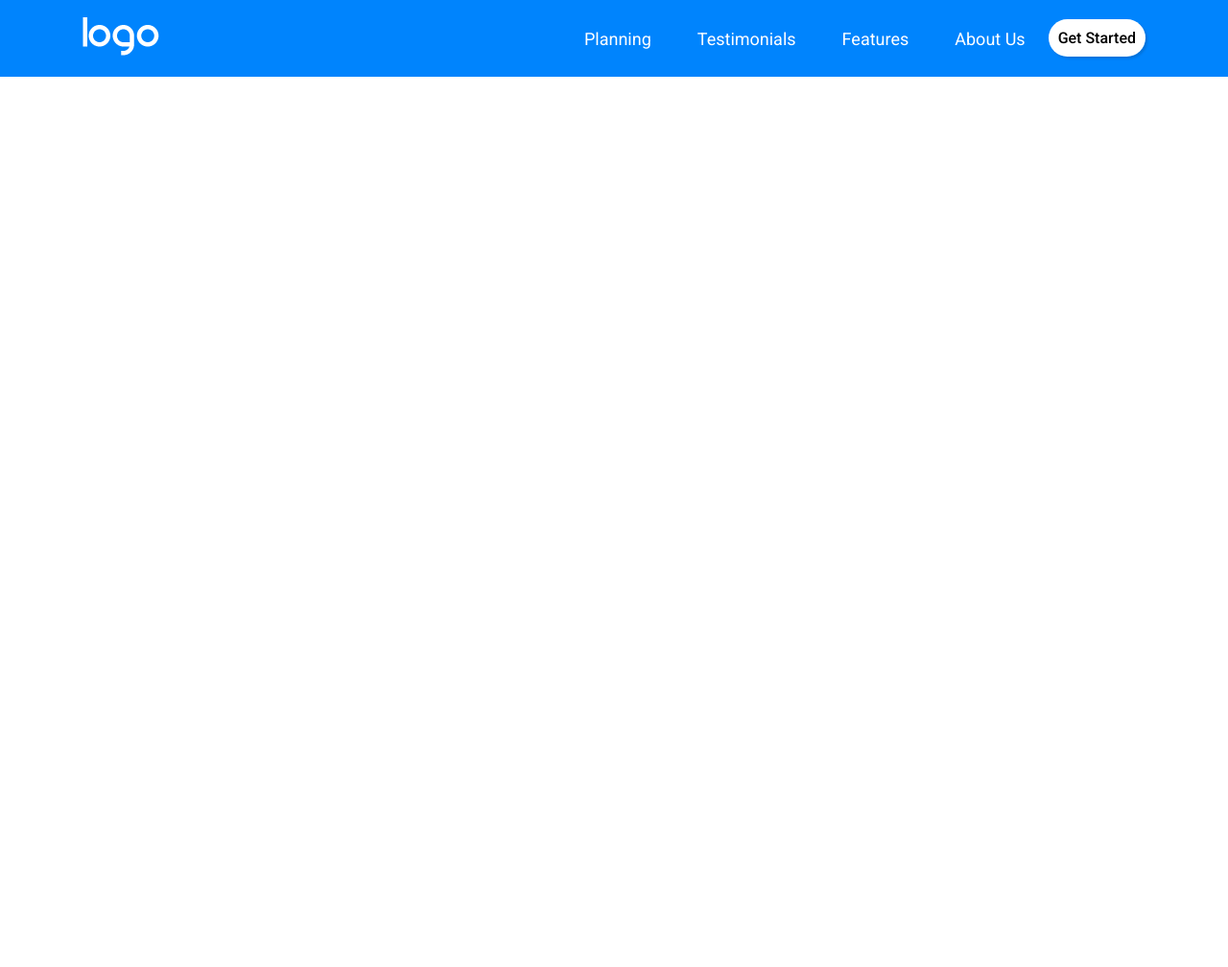
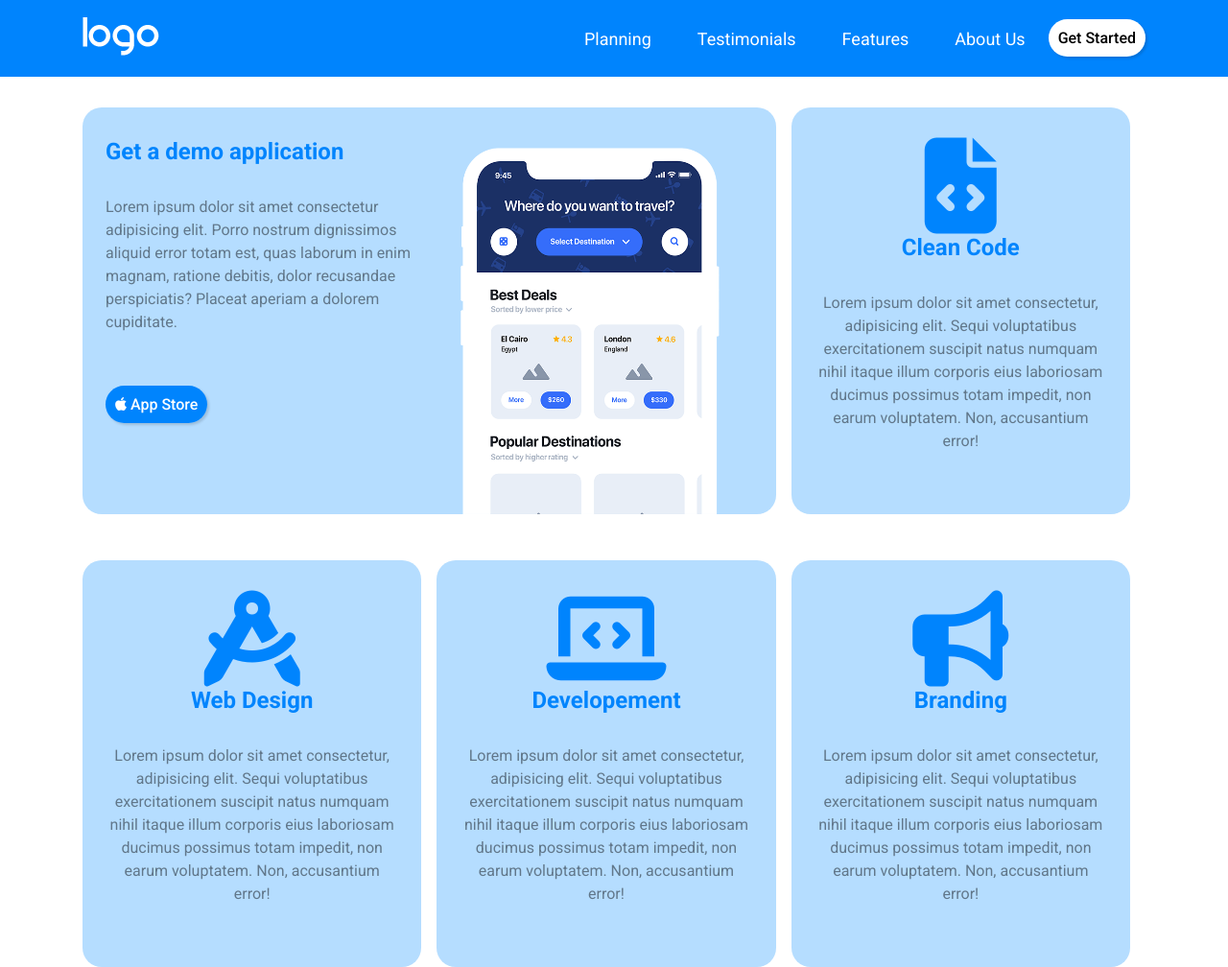
Before and after one commit to Claudio-DiGiovanni/htmlcss-responsive-layout, a plain HTML site: page index.html in a window 1280 px wide. Shown: the whole page at 96% size. Before the commit the page ends 800 px from the top, so only its background shows below. Drawn offline with Linux system fonts and the light colour scheme.

Commit message:
Add features

```diff
--- a/css/style.css
+++ b/css/style.css
@@ -13,9 +13,14 @@ body{
 .container{
     max-width: 1140px;
     padding: 0 1rem;
+    margin: auto;
 }
 
-/* style */
+.text-centered{
+    text-align: center;
+}
+
+/* navbar */
 
 .nav-top{
     background-color: #0084fd;
@@ -25,7 +30,6 @@ body{
 .nav-top .container{
     display: flex;
     justify-content: space-between;
-    margin: auto;
     align-items: center;
     height: 100%;
 }
@@ -79,3 +83,90 @@ body{
         display: none;
     }
 }
+
+/* Features */
+#features .container{
+    display: flex;
+    flex-wrap: wrap;
+    gap: 1rem;
+}
+
+#features .card{
+    width: calc(100% / 3 - 1rem);
+}
+#features .card:first-of-type{
+    display: flex;
+    width: calc(2 / 3 * 100% - 1rem);
+}
+
+#features .card{
+    background-color: #b5ddff;
+    border-radius: 20px;
+    padding: 2rem 1.5rem 0;
+    margin-top: 2rem;
+}
+
+#features .card img{
+    width: 50%;
+}
+
+#features .card h2{
+    color:#0084fd;
+    margin-bottom: 2rem;
+}
+
+#features .card p{
+    color: #61778a;
+    margin-bottom: 4rem;
+    line-height: 1.5rem;
+}
+
+#features .card .btn{
+    text-decoration: none;
+    color: white;
+    background-color: #0084fd;
+    border-radius: 50px;
+    padding: 10px;
+    font-weight: 500;
+    box-shadow: rgba(0, 0, 0, 0.15) 1.95px 1.95px 2.6px;
+}
+
+#features .card .btn:hover{
+    box-shadow: rgb(223, 223, 223) 3px 3px 6px 0px inset, rgba(255, 255, 255, 0.5) -3px -3px 6px 1px inset;
+}
+
+#features .card .icon{
+    color: #0084fd;
+    font-size: 100px;
+}
+
+@media screen and (max-width: 810px) {
+    #features .card:first-of-type{
+        display: block;
+    }
+
+    #features .card img{
+        width: 100%;
+        margin-top: 2rem;
+    }
+}
+
+@media screen and (max-width: 375px) {
+    #features .container{
+        display: block;
+    }
+
+    #features .card:first-of-type{
+        display: block;
+        width: 100%;
+    }
+
+    #features .card img{
+        width: 100%;
+        margin-top: 2rem;
+    }
+
+    #features .card{
+        width: 100%;
+    }
+}
--- a/index.html
+++ b/index.html
@@ -25,7 +25,7 @@
             <ul>
                 <li><a class="nav-link" href="#">Planning</a></li>
                 <li><a class="nav-link" href="#">Testimonials</a></li>
-                <li><a class="nav-link" href="#">Features</a></li>
+                <li><a class="nav-link" href="#features">Features</a></li>
                 <li><a class="nav-link" href="#">About Us</a></li>
                 <li><a class="btn" href="#">Get Started</a></li>
             </ul>
@@ -33,5 +33,40 @@
             </div>
         </nav>
     </header>
+
+    <main>
+        <section id="features">
+            <div class="container">
+                <div class="card">
+                    <div class="text">
+                        <h2>Get a demo application</h2>
+                        <p>Lorem ipsum dolor sit amet consectetur adipisicing elit. Porro nostrum dignissimos aliquid error totam est, quas laborum in enim magnam, ratione debitis, dolor recusandae perspiciatis? Placeat aperiam a dolorem cupiditate.</p>
+                        <a href="#" class="btn"><i class="fa-brands fa-apple"></i> App Store</a>
+                    </div>
+                    <img src="img/phone.png" alt="Phone">
+                </div>
+                <div class="card text-centered">
+                    <i class="icon fa-solid fa-file-code"></i>
+                    <h2>Clean Code</h2>
+                    <p>Lorem ipsum dolor sit amet consectetur, adipisicing elit. Sequi voluptatibus exercitationem suscipit natus numquam nihil itaque illum corporis eius laboriosam ducimus possimus totam impedit, non earum voluptatem. Non, accusantium error!</p>
+                </div>
+                <div class="card text-centered">
+                    <i class="icon fa-solid fa-compass-drafting"></i>
+                    <h2>Web Design</h2>
+                    <p>Lorem ipsum dolor sit amet consectetur, adipisicing elit. Sequi voluptatibus exercitationem suscipit natus numquam nihil itaque illum corporis eius laboriosam ducimus possimus totam impedit, non earum voluptatem. Non, accusantium error!</p>
+                </div>
+                <div class="card text-centered">
+                    <i class="icon fa-solid fa-laptop-code"></i>
+                    <h2>Developement</h2>
+                    <p>Lorem ipsum dolor sit amet consectetur, adipisicing elit. Sequi voluptatibus exercitationem suscipit natus numquam nihil itaque illum corporis eius laboriosam ducimus possimus totam impedit, non earum voluptatem. Non, accusantium error!</p>
+                </div>
+                <div class="card text-centered">
+                    <i class="icon fa-solid fa-bullhorn"></i>
+                    <h2>Branding</h2>
+                    <p>Lorem ipsum dolor sit amet consectetur, adipisicing elit. Sequi voluptatibus exercitationem suscipit natus numquam nihil itaque illum corporis eius laboriosam ducimus possimus totam impedit, non earum voluptatem. Non, accusantium error!</p>
+                </div>
+            </div>
+        </section>
+    </main>
 </body>
 </html>
```
